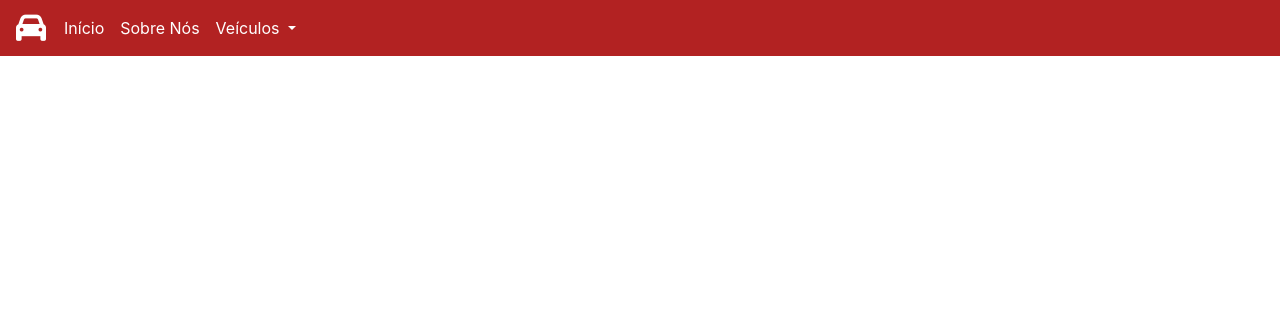
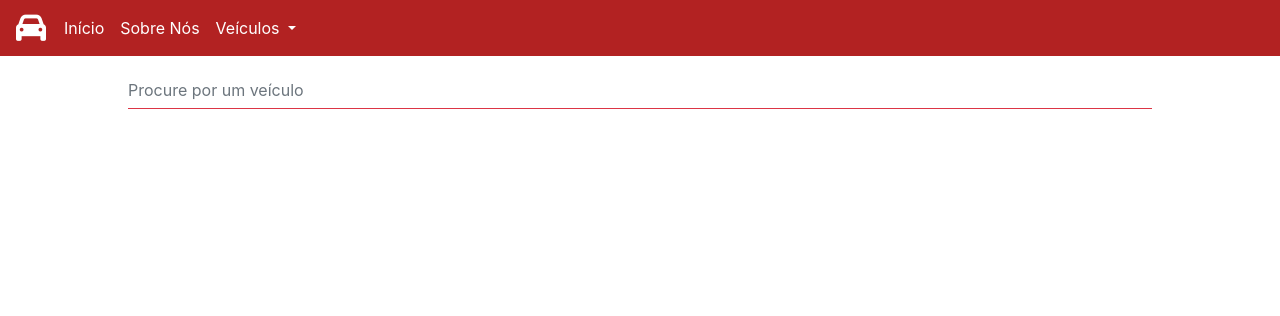
Before and after one commit to Lemon42/CLA-website, a PHP site: page /src/index.html in a window 1280 px wide. Shown: the top 316 px of the page. Run offline with PHP 8.4, Linux system fonts and the light colour scheme; some libraries are stand-ins or nearby versions.

Commit message:
Adicionando barra de pesquisa com estilo apenas

```diff
--- a/css/style.css
+++ b/css/style.css
@@ -61,3 +61,21 @@ button:focus{
     }
 }
 /* Fim Nav-Bar */
+
+/* Barra de Pesquisa */
+#divBarraPesquisa{
+    margin-top: 15px !important;
+    width: 80%;
+}
+
+.form-control:focus {
+  box-shadow: none;
+}
+
+.form-control-underlined {
+  border-width: 0;
+  border-bottom-width: 1px;
+  border-radius: 0;
+  padding-left: 0;
+}
+/* Fim Barra de Pesquisa*/
--- a/src/index.html
+++ b/src/index.html
@@ -51,6 +51,17 @@
 		</nav>
 		<!-- /NavBar -->
 
+		<!-- BarraPesquisa -->
+		<center>
+		<div id="divBarraPesquisa" class="form-group mb-4">
+			<form>
+			<input id="barraPesquisa" type="email" class="form-control form-control-underlined border-danger"
+				placeholder="Procure por um veículo" autocomplete="off">
+			</form>
+		</div>
+		</center>
+		<!-- /BarraPesquisa -->
+
 		<!-- Scripts Obrigatórios -->
 		<!-- Jquery JS -->
 		<script src="../vendor/jquery/3.4.1.min.js"></script>
```
